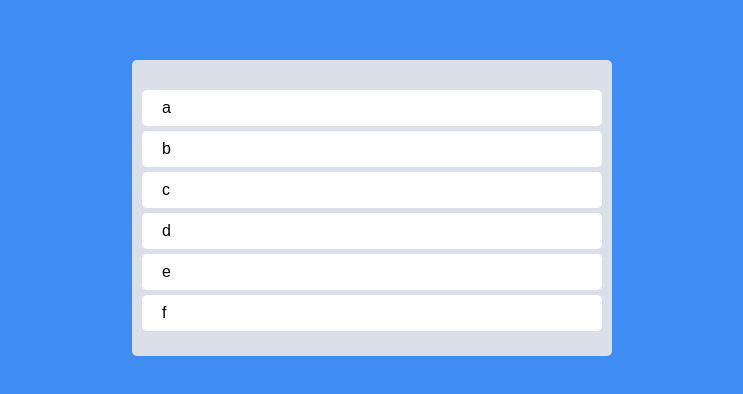
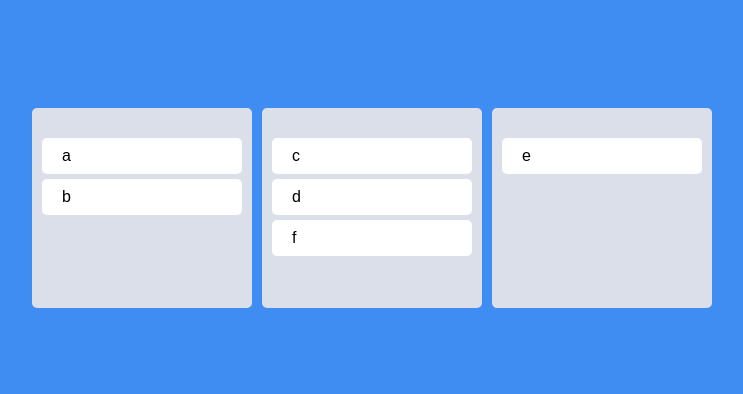
Before and after one commit to WithYourLanguage/resat-master-class, a React (Create React App) app: page / in a window 1280 px wide. Shown: the part 192-586 px from the top of the page, without its empty margins (268-1011 px from the left). Built offline with nearby package versions, Linux system fonts and the light colour scheme.

Commit message:
7.8 Multi Boards

```diff
--- a/src/App.tsx
+++ b/src/App.tsx
@@ -8,10 +8,11 @@
 import styled from "styled-components";
 import { toDoState } from "./atoms";
 import DraggableCard from "./components/DraggableCard";
+import Board from "./components/Board";
 
 const Wrapper = styled.div`
   display: flex;
-  max-width: 480px;
+  max-width: 680px;
   width: 100%;
   margin: 0px auto;
   justify-content: center;
@@ -22,44 +23,28 @@
 const Boards = styled.div`
   display: grid;
   width: 100%;
-  grid-template-columns: repeat(1, 1fr);
+  gap: 10px;
+  grid-template-columns: repeat(3, 1fr);
 `;
-
-const Board = styled.div`
-  padding: 20px 10px;
-  padding-top: 30px;
-  border-radius: 5px;
-  background-color: ${(props) => props.theme.boardColor};
-  min-height: 200px;
-`;
-
-
 
 function App() {
   const [toDos, setToDos] = useRecoilState(toDoState);
   const onDragEnd = ({ draggableId, destination, source }: DropResult) => {
     if (!destination) return;
-    setToDos((oldToDos) => {
-      const toDosCopy = [...oldToDos];
-      toDosCopy.splice(source.index, 1);
-      toDosCopy.splice(destination?.index, 0, draggableId);
-      return toDosCopy;
-    });
+    // setToDos((oldToDos) => {
+    //   const toDosCopy = [...oldToDos];
+    //   toDosCopy.splice(source.index, 1);
+    //   toDosCopy.splice(destination?.index, 0, draggableId);
+    //   return toDosCopy;
+    // });
   };
   return (
     <DragDropContext onDragEnd={onDragEnd}>
       <Wrapper>
         <Boards>
-          <Droppable droppableId="one">
-            {(magic) => (
-              <Board ref={magic.innerRef} {...magic.droppableProps}>
-                {toDos.map((toDo, index) => (
-                  <DraggableCard key={toDo} index={index} toDo={toDo} />
-                ))}
-                {magic.placeholder}
-              </Board>
-            )}
-          </Droppable>
+          {Object.keys(toDos).map((boardId) => (
+            <Board boardId={boardId} key={boardId} toDos={toDos[boardId]} />
+          ))}
         </Boards>
       </Wrapper>
     </DragDropContext>
--- a/src/atoms.tsx
+++ b/src/atoms.tsx
@@ -1,6 +1,14 @@
 import { atom, selector } from "recoil";
 
-export const toDoState = atom({
+interface IToDoState {
+  [key: string]: string[];
+}
+
+export const toDoState = atom<IToDoState>({
   key: "toDo",
-  default: ["a", "b", "c", "d", "e", "f"]
-})
+  default: {
+    to_do: ["a", "b"],
+    doing: ["c", "d", "f"],
+    done: ["e"],
+  },
+});
--- /dev/null
+++ b/src/components/Board.tsx
@@ -0,0 +1,33 @@
+import { Droppable } from "react-beautiful-dnd";
+import DraggableCard from "./DraggableCard";
+import styled from "styled-components";
+
+const Wrapper = styled.div`
+  padding: 20px 10px;
+  padding-top: 30px;
+  border-radius: 5px;
+  background-color: ${(props) => props.theme.boardColor};
+  min-height: 200px;
+`;
+
+interface IBoardProps {
+  toDos: string[];
+  boardId: string;
+}
+
+function Board({ toDos, boardId }: IBoardProps) {
+  return (
+    <Droppable droppableId={boardId}>
+      {(magic) => (
+        <Wrapper ref={magic.innerRef} {...magic.droppableProps}>
+          {toDos.map((toDo, index) => (
+            <DraggableCard key={toDo} index={index} toDo={toDo} />
+          ))}
+          {magic.placeholder}
+        </Wrapper>
+      )}
+    </Droppable>
+  );
+}
+
+export default Board;
```
